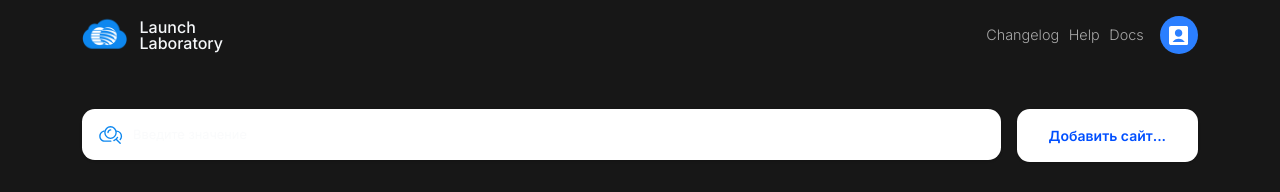
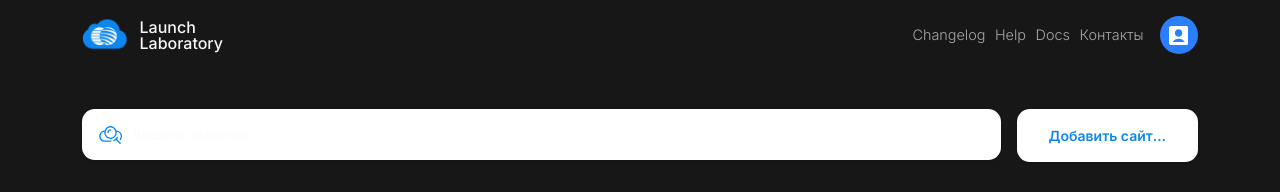
Before and after one commit to Vanckoe/LaunchLab, a Next.js app: page / in a window 1280 px wide. Shown: the top 192 px of the page. Built offline with nearby package versions, Linux system fonts and the light colour scheme.

Commit message:
feat(header): add contacts link and update button colors
Add a new 'Контакты' link to the header navigation using Next.js Link component. Update button text and background colors in the button component to improve visual consistency and user experience

```diff
--- a/src/components/layout/header.tsx
+++ b/src/components/layout/header.tsx
@@ -1,6 +1,7 @@
 import React from 'react';
 import Image from 'next/image';
 import User from '@/assets/User';
+import Link from 'next/link';
 
 const Header = () => {
   return (
@@ -31,6 +32,13 @@ const Header = () => {
           >
             Docs
           </button>
+          <Link
+            href={'https://www.ismet.kz/ru/it-resheniya/kontakty'}
+            //   onClick={() => scrollToSection('id4')}
+            className="text-[#A8A8A8] font-light hover:text-[#000000]"
+          >
+            Контакты
+          </Link>
         </nav>
         <div className="size-[3rem] flex items-center cursor-progress justify-center bg-blue-500 rounded-full">
             <User color='white' width='1.5rem' height='1.5rem'/>
--- a/src/components/ui/button.tsx
+++ b/src/components/ui/button.tsx
@@ -8,8 +8,8 @@ const buttonVariants = cva(
     variants: {
       variant: {
         primary:
-          'w-full md:w-fit md:px-10 bg-white text-[#004FFF] shadow hover:bg-[#4981FF] hover:text-white active:bg-[#B1C9FF] active:text-white cursor-pointer',
-        primaryFull: 'w-full bg-[#004FFF] text-[#FFFFFF] hover:bg-[#4981FF] active:bg-[#B1C9FF]',
+          'w-full md:w-fit md:px-10 bg-white text-[#0D87EF] shadow hover:bg-[#4981FF] hover:text-white active:bg-[#B1C9FF] active:text-white cursor-pointer',
+        primaryFull: 'w-full bg-[#0D87EF] text-[#FFFFFF] hover:bg-[#4981FF] active:bg-[#B1C9FF]',
         secondary:
           'max-h-[72px] w-full rounded-[10px] border border-[#848484] bg-white text-[#848484] font-semibold hover:border-[#4981FF] hover:bg-[#4981FF] hover:text-white active:bg-[#004FFF] active:text-white',
       },
```
